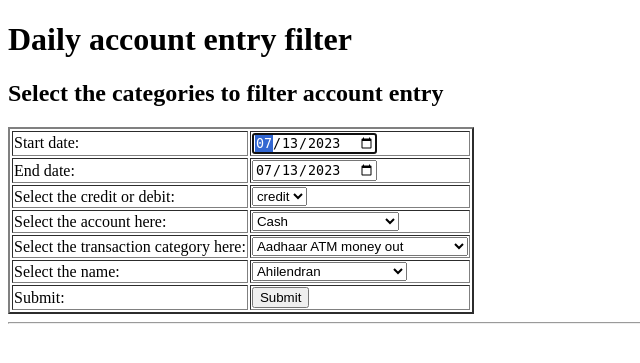
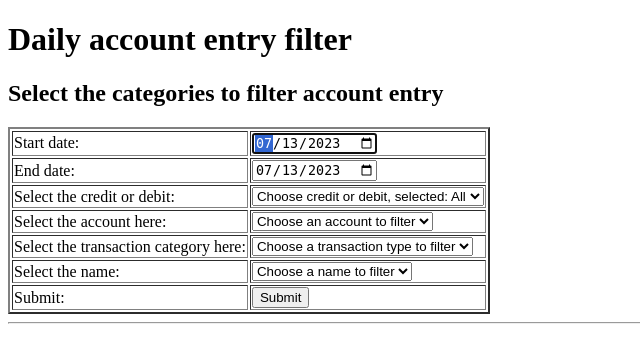
Before and after one commit to OhmJMohan/MyPythonPrograms, a Django app: page /filter/ in a window 1280 px wide. Shown: the top 363 px of the page, without its empty margins (0-640 px from the left). Run offline with Django 4.2, Linux system fonts and the light colour scheme; data comes from the database, SQL or seed files in the repository.

Commit message:
got idea for advance filter perfectly, completed 25%

```diff
--- a/myDailyAccountEntry/account_entry/templates/advance_filter_view.html
+++ b/myDailyAccountEntry/account_entry/templates/advance_filter_view.html
@@ -21,14 +21,17 @@
 <tr>
 <td>Select the credit or debit:</td>
 <td><select name="credit_debit">
+<option value="All">Choose credit or debit, selected: All</option>
 {% for x in cate_credit_debit %}
-<option value="credit_debit='{{ x.category_names }}'">{{ x.category_names }}</option>
+<option value="{{ x.category_names }}">{{ x.category_names }}</option>
 {% endfor %}
 </select></td>
 </tr>
 <tr>
 <td>Select the account here:</td>
 <td><select name="account">
+      <option value="" disabled selected hidden>Choose an account to filter</option>
+<option value="All">All</option>
 {% for x in cate_account %}
 <option value="{{ x.category_names }}">{{ x.category_names }}</option>
 {% endfor %}
@@ -37,16 +40,20 @@
 <tr>
 <td>Select the transaction category here:</td>
 <td><select name="category">
+      <option value="" disabled selected hidden>Choose a transaction type to filter</option>
+<option value="All">All</option>
 {% for x in cate_transactiontype %}
-<option value="category='{{ x.category_names }}'">{{ x.category_names }}</option>
+<option value="{{ x.category_names }}">{{ x.category_names }}</option>
 {% endfor %}
 </select></td>
 </tr>
 <tr>
 <td>Select the name:</td>
 <td><select name="name">
+      <option value="" disabled selected hidden>Choose a name to filter</option>
+<option value="All">All</option>
 {% for x in cate_names %}
-<option value="name='{{ x.category_names }}'">{{ x.category_names }}</option>
+<option value="{{ x.category_names }}">{{ x.category_names }}</option>
 {% endfor %}
 </select></td>
 </tr>
--- a/myDailyAccountEntry/account_entry/urls.py
+++ b/myDailyAccountEntry/account_entry/urls.py
@@ -35,7 +35,7 @@ urlpatterns = [
     path('daily_account_report/', views.daily_account_report),
     path('balanceUpdate/<int:id>/<str:date>', views.balanceUpdate_page),
     path('credit/', views.credit_list),
-    path('test/', views.testPage),
+    path('test/', views.filter1),
     path('filter/', views.advance_filter_view),
     path('filter/advanceFilter/', views.advanceFilter),
 ]
--- a/myDailyAccountEntry/account_entry/views.py
+++ b/myDailyAccountEntry/account_entry/views.py
@@ -304,7 +304,6 @@ def cre_list1(nam):
     return cash_balance
 
 def testPage(request):
-
     return render(request, "test.html", {"bal_amount": cre_list1("Manimaran")})
 
 def advance_filter_view(request):
@@ -322,6 +321,25 @@ def advanceFilter(request):
     x_category = request.POST["category"]
     x_account = request.POST["account"]
     x_name = request.POST["name"]
-    database_filter = account_database.objects.all().filter(date__range=(x_date1, x_date2)).filter(account=()).values()
+
+    list1 = list()
+    category1 = category_list.objects.filter(category="Names").order_by('category_names').values()
+    for x in category1:
+        list1.append(x["category_names"])
+    if x_name == "All":
+        pass
+    else:
+        list1.clear()
+        list1.append(x_name)
+
+    database_filter = account_database.objects.filter(date__range=(x_date1, x_date2)).filter(name__in=list1).values()
     context = {"daily_account_entry_filter": database_filter}
     return render(request, "test1.html", context)
+
+def filter1(request):
+    list1 = list()
+    category1 = category_list.objects.filter(category="Names").order_by('category_names').values()
+    for x in category1:
+        list1.append(x["category_names"])
+    context = {"names_list": list1}
+    return render(request, "test2.html", context)
```
Also changed, not shown: myDailyAccountEntry/account_entry/templates/test2.html (added, +15 -0 lines).
